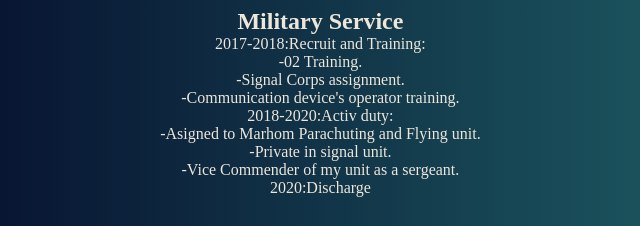
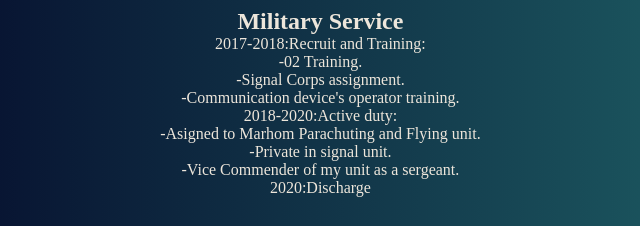
Before and after one commit to OrGadamo/Pesach-project, a plain HTML site: page index.html in a window 1280 px wide. Shown: the part 1256-1482 px from the top of the page, 411-1051 px from the left. Drawn offline with Linux system fonts and the light colour scheme.

Commit message:
typo fixed

```diff
--- a/index.html
+++ b/index.html
@@ -69,7 +69,7 @@
           <img src="icons/soldier.png"class="resumeicon">
           <h2>Military Service</h2>
           <p>2017-2018:Recruit and Training:</br>-02 Training.</br>-Signal Corps assignment.</br>-Communication device's operator training.</p>
-          <p>2018-2020:Activ duty:</br>-Asigned to Marhom Parachuting and Flying unit.</br>-Private in signal unit.</br>-Vice Commender of my unit as a sergeant.</p>
+          <p>2018-2020:Active duty:</br>-Asigned to Marhom Parachuting and Flying unit.</br>-Private in signal unit.</br>-Vice Commender of my unit as a sergeant.</p>
           <p>2020:Discharge</p>
       </div>
       <div id="pointerWE"class="presume">
```
